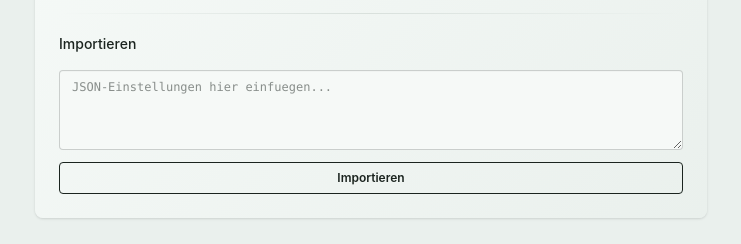
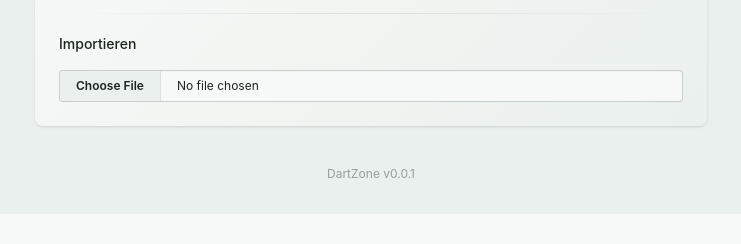
Before and after one commit to ChrisMoa/DartZone, a SvelteKit app: page /settings in a window 1280 px wide. Shown: the part 2512-2756 px from the top of the page, without its empty margins (269-1010 px from the left). After the commit the page ends 2726 px from the top, so only its background shows below. Built offline with nearby package versions, Linux system fonts and the light colour scheme; no server answers; the database is empty.

Commit message:
fix: replace settings import textarea with file picker
Users can now select a .json file directly instead of having to
paste JSON content. Matches the export flow which downloads a file.
Closes #32

```diff
--- a/src/routes/settings/+page.svelte
+++ b/src/routes/settings/+page.svelte
@@ -14,7 +14,6 @@
 	}
 
 	// Export/Import
-	let importText = $state('');
 	let importError = $state('');
 	let importSuccess = $state(false);
 
@@ -174,19 +173,30 @@
 		URL.revokeObjectURL(url);
 	}
 
-	function handleImport() {
+	function handleImportFile(fileInput: HTMLInputElement) {
 		importError = '';
 		importSuccess = false;
-		if (!importText.trim()) {
-			importError = 'Bitte JSON einfuegen';
+		const file = fileInput.files?.[0];
+		if (!file) {
+			importError = 'Bitte eine JSON-Datei auswaehlen';
 			return;
 		}
-		if (store.importJSON(importText)) {
-			importSuccess = true;
-			importText = '';
-		} else {
-			importError = 'Ungueltiges JSON-Format';
-		}
+		const reader = new FileReader();
+		reader.onload = () => {
+			const text = reader.result as string;
+			if (store.importJSON(text)) {
+				importSuccess = true;
+				setTimeout(() => { importSuccess = false; }, 3000);
+			} else {
+				importError = 'Ungueltiges JSON-Format';
+			}
+			fileInput.value = '';
+		};
+		reader.onerror = () => {
+			importError = 'Fehler beim Lesen der Datei';
+			fileInput.value = '';
+		};
+		reader.readAsText(file);
 	}
 </script>
 
@@ -575,22 +585,21 @@
 			<div class="divider-gradient my-3"></div>
 
 			<h3 class="font-medium text-sm mb-2">Importieren</h3>
-			<textarea
-				class="textarea textarea-bordered w-full text-xs font-mono"
-				rows="3"
-				placeholder="JSON-Einstellungen hier einfuegen..."
-				bind:value={importText}
-				data-testid="import-textarea"
-			></textarea>
+			<div class="flex flex-wrap gap-2 items-end">
+				<input
+					type="file"
+					accept=".json"
+					class="file-input file-input-bordered file-input-sm flex-1 min-w-0"
+					data-testid="import-file"
+					onchange={(e) => handleImportFile(e.target as HTMLInputElement)}
+				/>
+			</div>
 			{#if importError}
-				<span class="text-error text-xs">{importError}</span>
+				<span class="text-error text-xs mt-1">{importError}</span>
 			{/if}
 			{#if importSuccess}
-				<span class="text-success text-xs">Einstellungen importiert!</span>
+				<span class="text-success text-xs mt-1">Einstellungen importiert!</span>
 			{/if}
-			<button class="btn btn-outline btn-sm mt-1" onclick={handleImport} data-testid="import-settings">
-				Importieren
-			</button>
 		</div>
 	</div>
 
```
